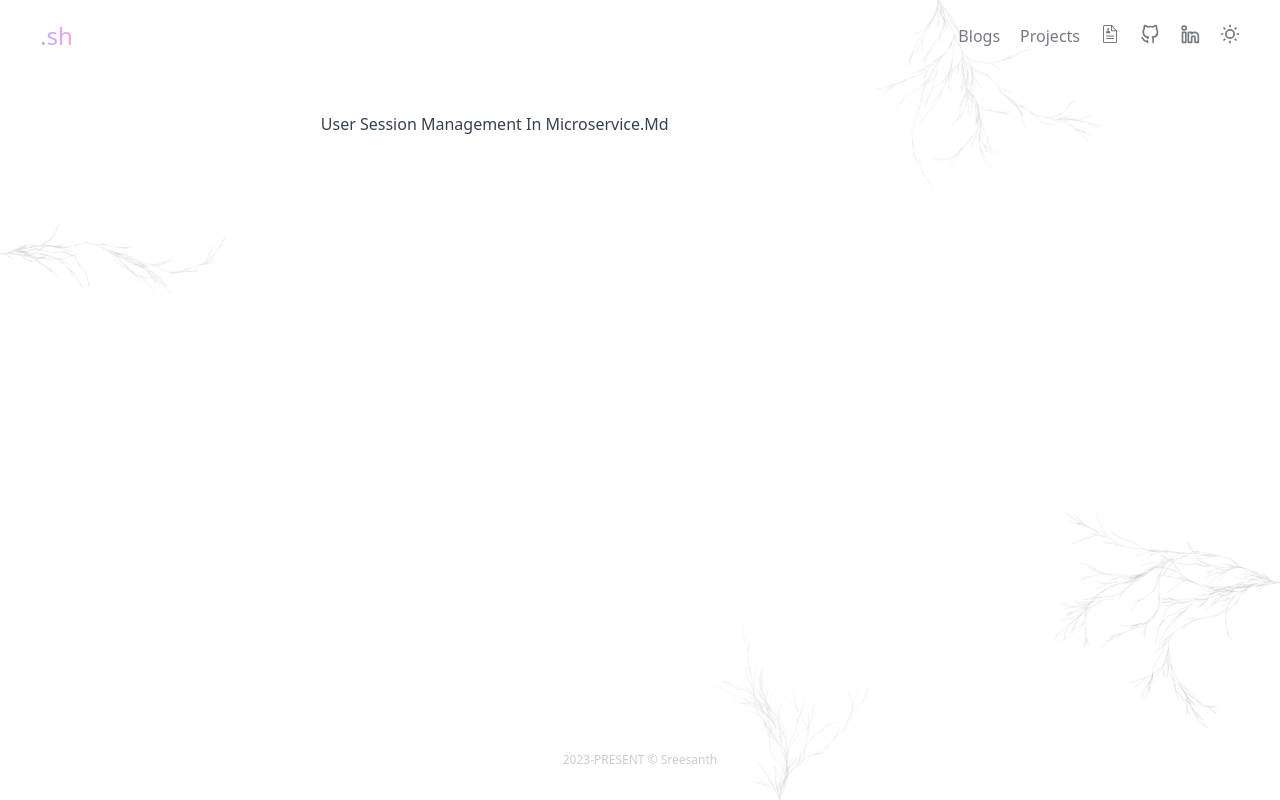
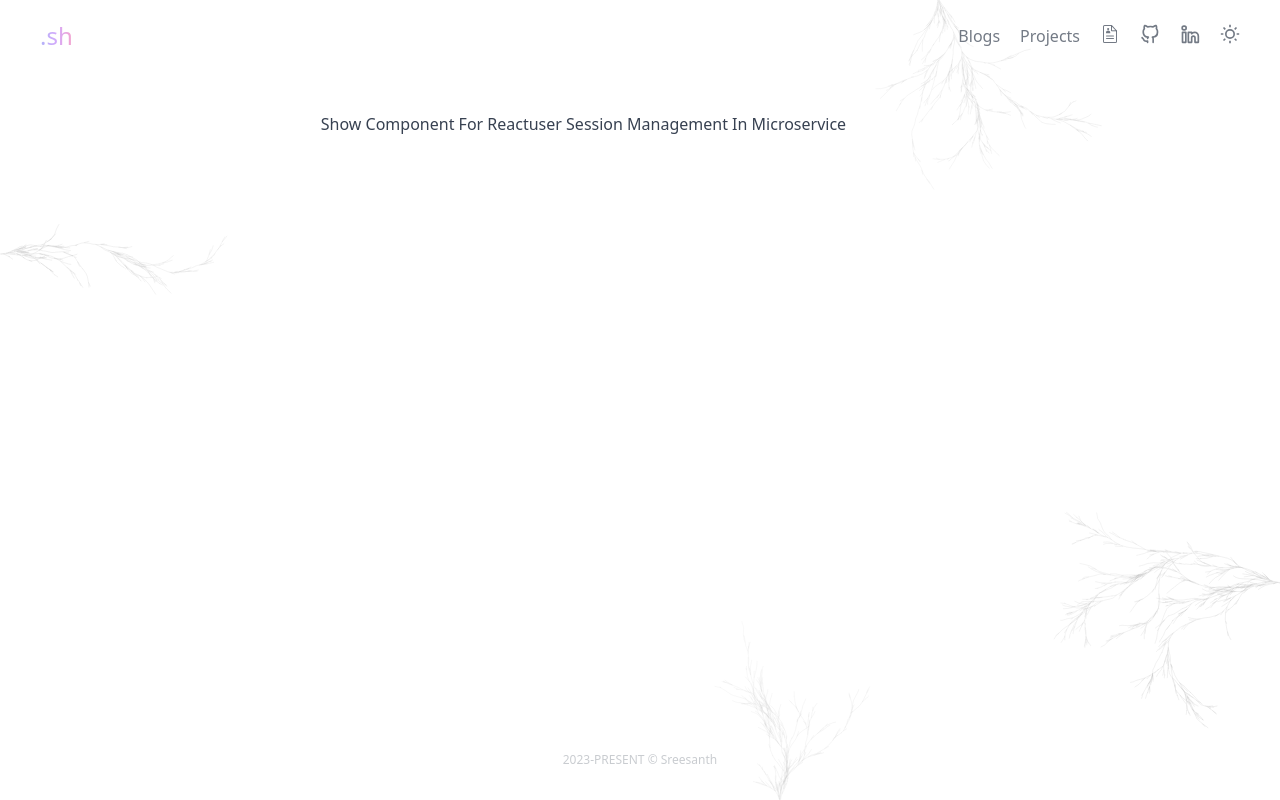
Before and after one commit to Sreesanth46/sreesanth.me, a Vue app: page /blogs in a window 1280 px wide. Built offline with nearby package versions, Linux system fonts and the light colour scheme.

Commit message:
chore: update

```diff
--- a/src/blogs.ts
+++ b/src/blogs.ts
@@ -1 +1 @@
-export const blogs = [{"name":"user-session-management-in-microservice.md","url":"https://raw.githubusercontent.com/Sreesanth46/blogs/main/user-session-management-in-microservice.md"}]
+export const blogs = [{"name":"show-component-for-react","url":"https://raw.githubusercontent.com/Sreesanth46/blogs/main/show-component-for-react.md"},{"name":"user-session-management-in-microservice","url":"https://raw.githubusercontent.com/Sreesanth46/blogs/main/user-session-management-in-microservice.md"}]
```
